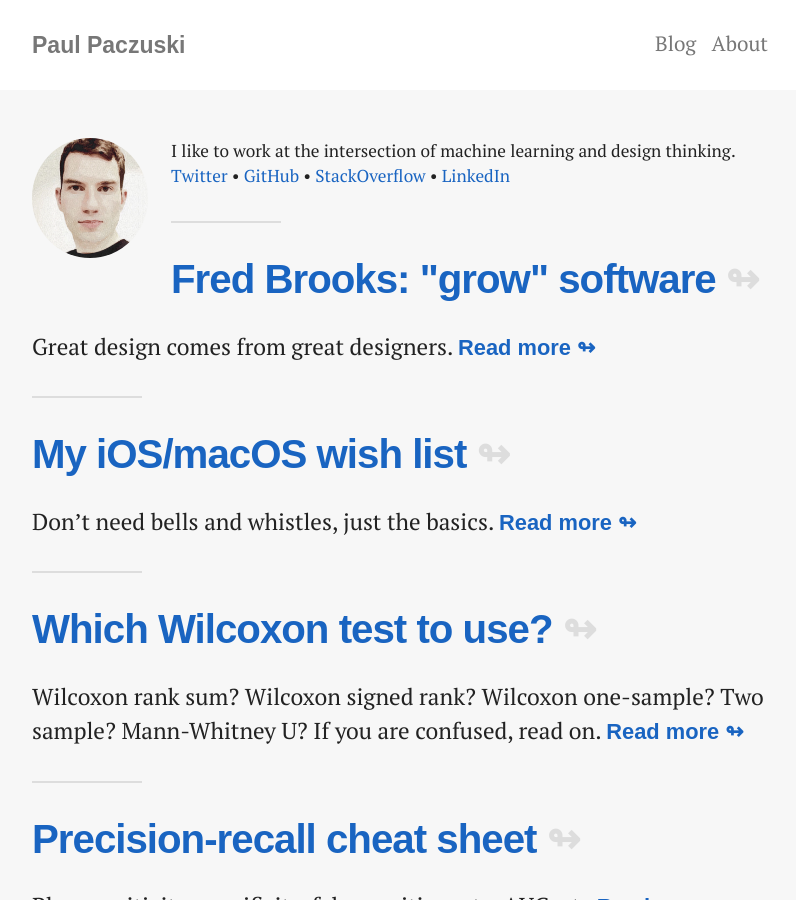
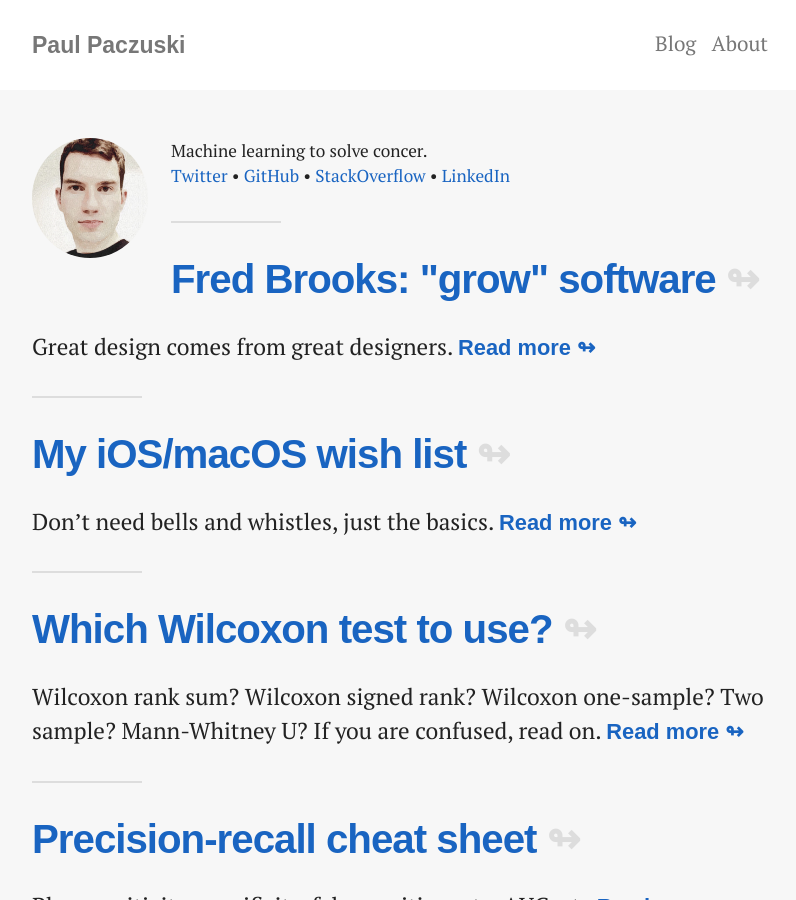
Before and after one commit to pavopax/pavopax.github.io, a Jekyll site: the page built from index.html, in a window 1280 px wide and 900 px high. Shown: the whole window, without its empty margins (240-1036 px from the left). Built offline with Jekyll 4.4.1, drawn with Linux system fonts in a browser that asks for light colours; nearby versions of some CDN libraries.

Commit message:
Update header

```diff
--- a/index.html
+++ b/index.html
@@ -8,7 +8,7 @@ layout: default
       <div class="about-box">
 	<img src="/img/paczuski.JPG" alt="Paul" class="about-avatar-small"">
         <p class="small">
-I like to work at the intersection of machine learning and design thinking. <br><a href="http://twitter.com/pavopax/">Twitter</a> &bullet; <a href="https://github.com/pavopax">GitHub</a> &bullet; <a href="http://stackoverflow.com/users/3217870/pavopax">StackOverflow</a> &bullet; </a><a href="https://www.linkedin.com/in/paczuski">LinkedIn</a>
+Machine learning to solve concer. <br><a href="http://twitter.com/pavopax/">Twitter</a> &bullet; <a href="https://github.com/pavopax">GitHub</a> &bullet; <a href="http://stackoverflow.com/users/3217870/pavopax">StackOverflow</a> &bullet; </a><a href="https://www.linkedin.com/in/paczuski">LinkedIn</a>
 	</p>
         </div>
 
```
